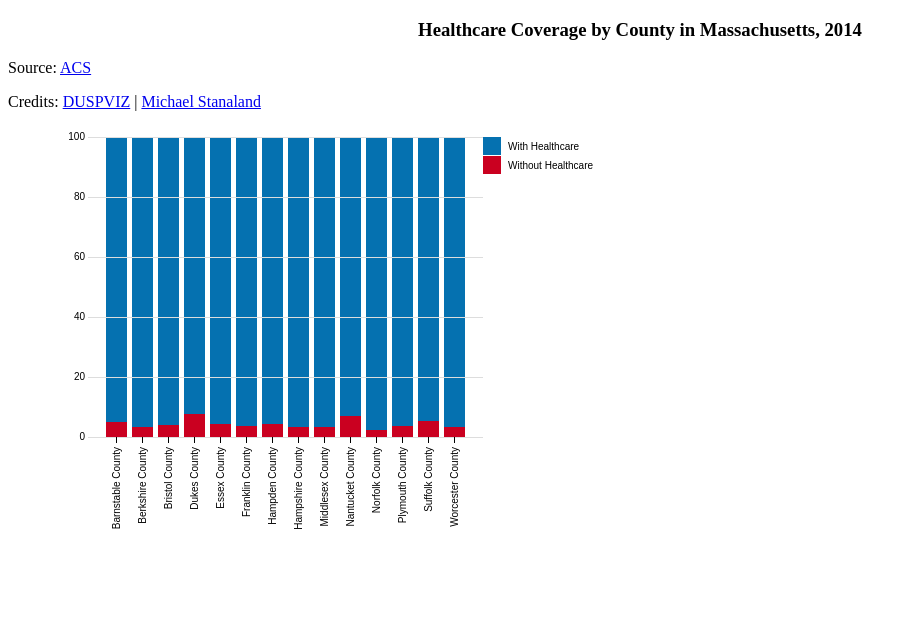
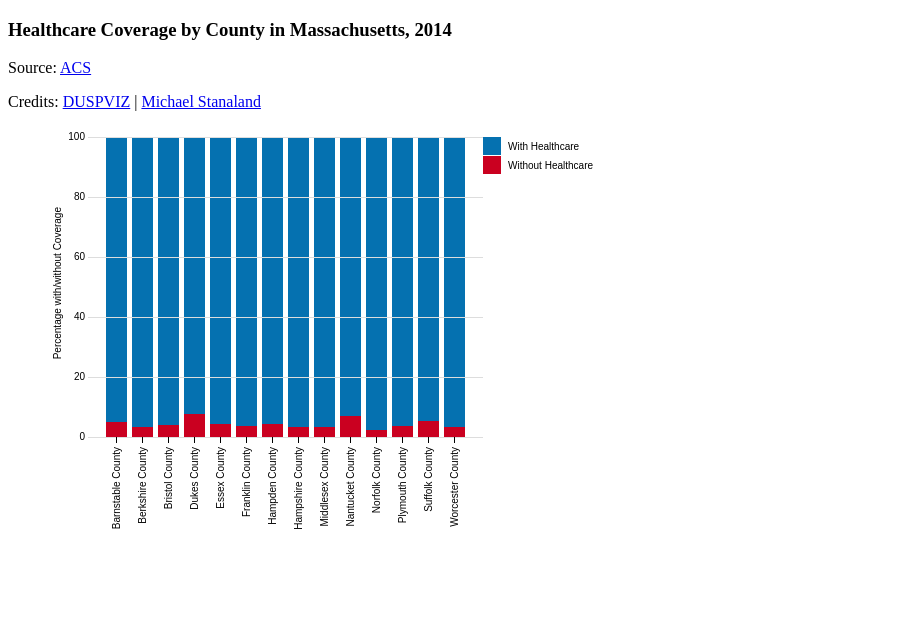
Before and after one commit to lukemich47/lukemich47.github.io, a plain HTML site: page problem_set_7.html in a window 1280 px wide. Shown: the whole page, without its empty margins (0-917 px from the left). Drawn offline with nearby package versions, Linux system fonts and the light colour scheme.

Commit message:
updates to pset 7

```diff
--- a/problem_set_7.html
+++ b/problem_set_7.html
@@ -27,7 +27,7 @@
   </style>
 </head>
 <body>
-<h3><center>Healthcare Coverage by County in Massachusetts, 2014</center></h3>
+<h3>Healthcare Coverage by County in Massachusetts, 2014</h3>
 <div>
 <script type="text/javascript">
 // Our D3 code will go here
@@ -177,6 +177,15 @@ function createVisualization() {
         .attr("dy", ".35em")
         .attr("transform", "rotate(-90)")
         .style("text-anchor", "end");
+
+    svg.append("text")
+        .attr("class", "y label")
+        .attr("text-anchor", "end")
+        .attr("y", -35)
+        .attr("x", -70)
+        .attr("dy", ".75em")
+        .attr("transform", "rotate(-90)")
+        .text("Percentage with/without Coverage");
 }
 
 </script>
```
